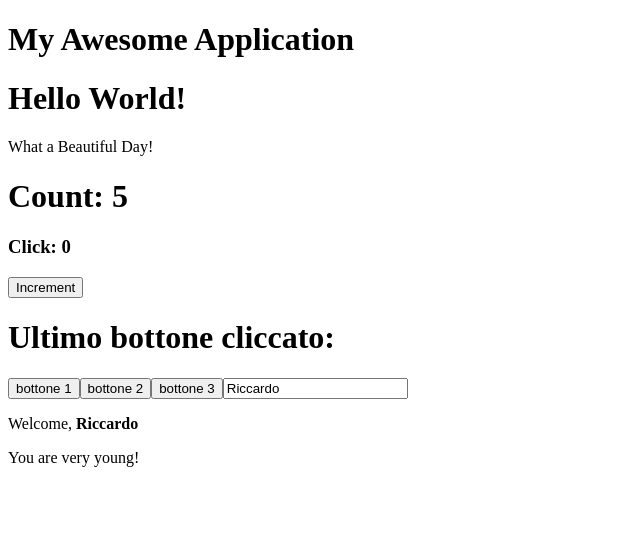
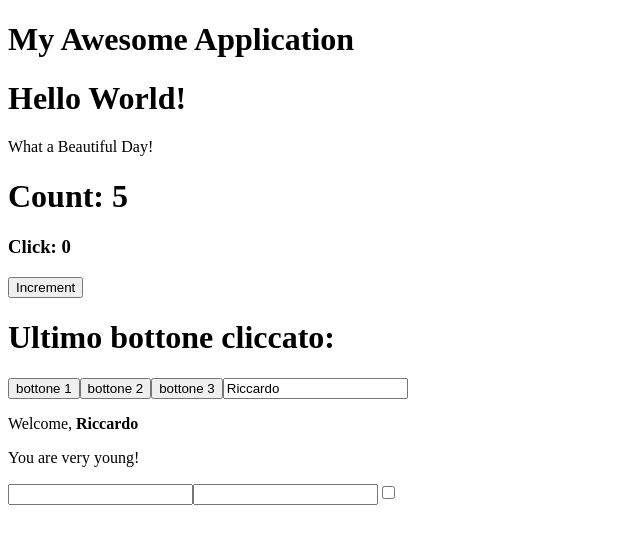
Before and after one commit to RiccardoMannino/Jsx-exercise, a React (Create React App) app in the folder react-exercises/: page / in a window 1280 px wide. Shown: the top 544 px of the page, without its empty margins (0-640 px from the left). Built offline with nearby package versions, Linux system fonts and the light colour scheme.

Commit message:
forms-02

```diff
--- a/react-exercises/src/App.js
+++ b/react-exercises/src/App.js
@@ -4,6 +4,7 @@
 import { Counter } from "./Counter";
 import { Hello } from "./Hello";
 import { InteractiveWelcome } from "./InteractiveWelcome";
+import { Login } from "./Login";
 // import { Message } from "./Message";
 import { Welcome } from "./Welcome";
 
@@ -20,6 +21,7 @@
         <ClickCounter incrementBy={1} initialValue={0} />
         <ClickTracker />
         <InteractiveWelcome name="Riccardo" />
+        <Login />
       </div>
     );
   }
--- /dev/null
+++ b/react-exercises/src/Login.js
@@ -0,0 +1,44 @@
+import React from "react";
+
+export class Login extends React.Component {
+  state = {
+    username: "",
+    password: "",
+    remember: false,
+  };
+
+  handleInputChange = (event) => {
+    const name = event.target.name;
+    const value = event.target.value;
+    const type = event.target.type;
+    const checked = event.target.checked;
+
+    this.setState({
+      [name]: value,
+    });
+  };
+
+  render() {
+    return (
+      <>
+        <input
+          name="username"
+          value={this.state.username}
+          onChange={this.handleInputChange}
+        ></input>
+        <input
+          name="password"
+          type="password"
+          value={this.state.password}
+          onChange={this.handleInputChange}
+        ></input>
+        <input
+          name="remember"
+          type="checkbox"
+          checked={this.state.remember}
+          onChange={this.handleInputChange}
+        ></input>
+      </>
+    );
+  }
+}
```
